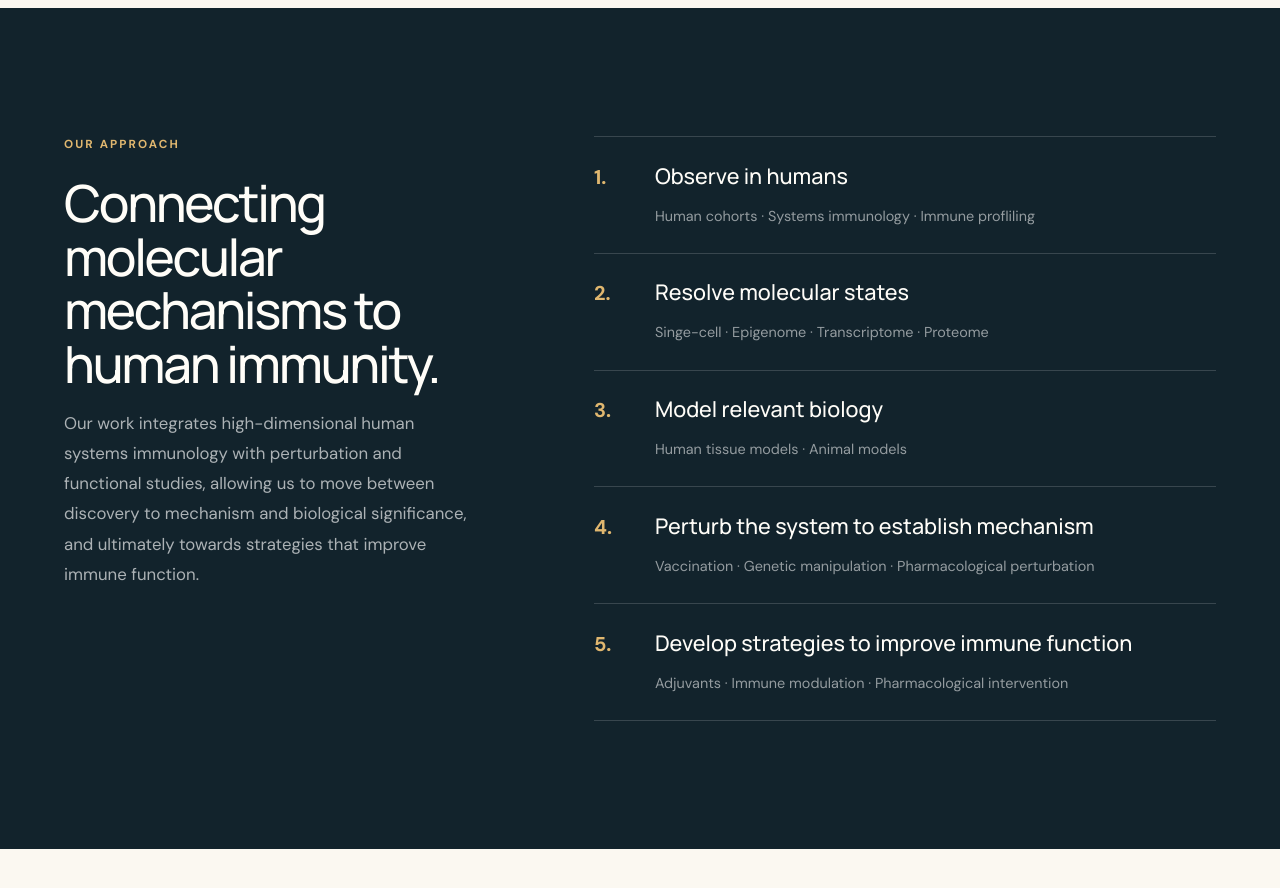
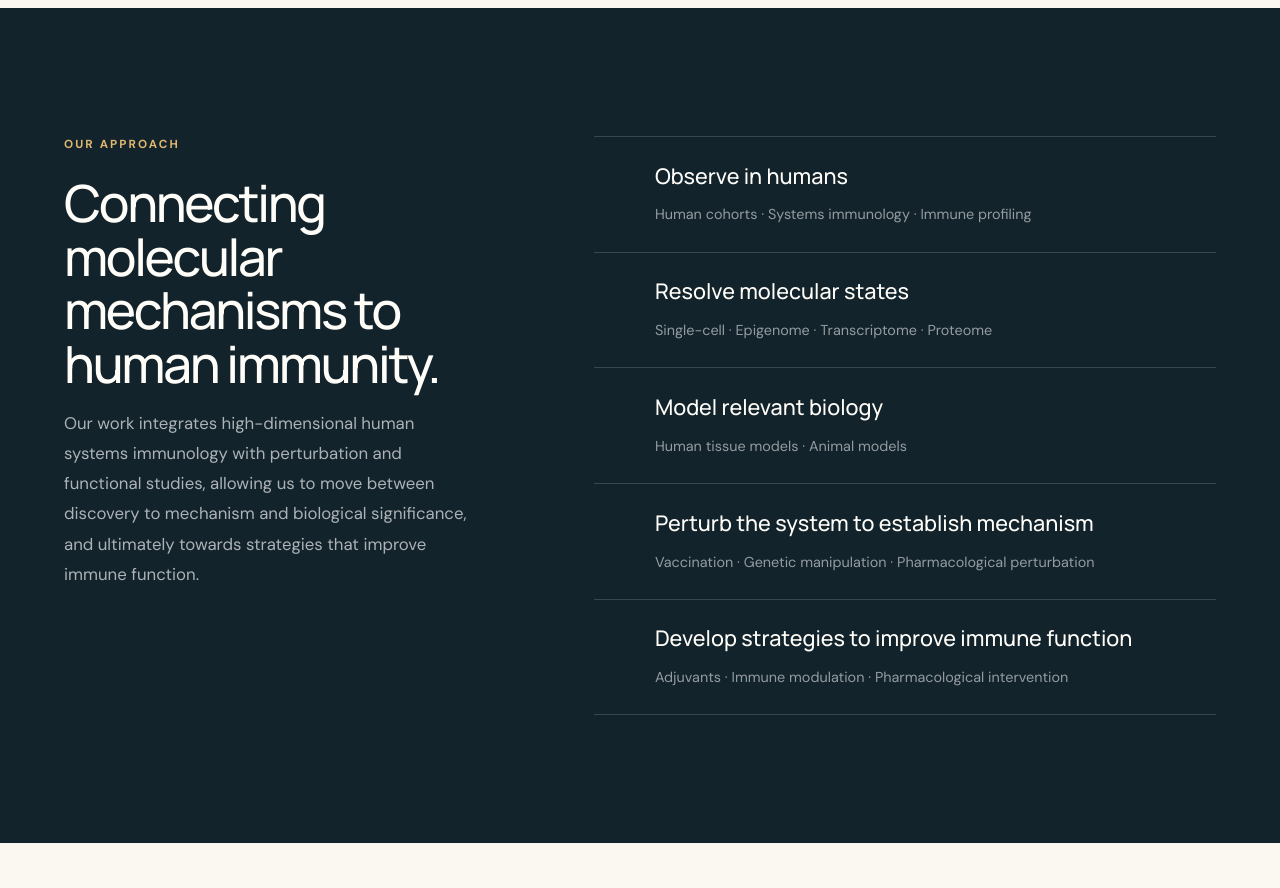
Before and after one commit to vidhyabindhu/Arunachalam-Lab, a plain HTML site: page index.html in a window 1280 px wide. Shown: the part 1880-2768 px from the top of the page. Drawn offline with Linux system fonts and the light colour scheme.

Commit message:
Update index.html

```diff
--- a/index.html
+++ b/index.html
@@ -131,13 +131,13 @@
           <h2>Connecting molecular mechanisms to human immunity.</h2>
           <p>Our work integrates high-dimensional human systems immunology with perturbation and functional studies, allowing us to move between discovery to mechanism and biological significance, and ultimately towards strategies that improve immune function.</p>
         </div>
-        <div class="approach-list">
-          <div><span>1.</span><strong>Observe in humans</strong><small>Human cohorts · Systems immunology · Immune profliling </small></div>
-          <div><span>2.</span><strong>Resolve molecular states</strong><small>Singe-cell · Epigenome · Transcriptome · Proteome</small></div>
-          <div><span>3.</span><strong>Model relevant biology</strong><small>Human tissue models · Animal models</small></div>
-          <div><span>4.</span><strong>Perturb the system to establish mechanism</strong><small>Vaccination · Genetic manipulation · Pharmacological perturbation</small></div>
-          <div><span>5.</span><strong>Develop strategies to improve immune function</strong><small>Adjuvants · Immune modulation · Pharmacological intervention</small></div>
-          </div>
+       <div class="approach-list">
+  <div><span class="approach-node"></span><strong>Observe in humans</strong><small>Human cohorts · Systems immunology · Immune profiling</small></div>
+  <div><span class="approach-node"></span><strong>Resolve molecular states</strong><small>Single-cell · Epigenome · Transcriptome · Proteome</small></div>
+  <div><span class="approach-node"></span><strong>Model relevant biology</strong><small>Human tissue models · Animal models</small></div>
+  <div><span class="approach-node"></span><strong>Perturb the system to establish mechanism</strong><small>Vaccination · Genetic manipulation · Pharmacological perturbation</small></div>
+  <div><span class="approach-node"></span><strong>Develop strategies to improve immune function</strong><small>Adjuvants · Immune modulation · Pharmacological intervention</small></div>
+  </div>
       </div>
     </section>
 
```
